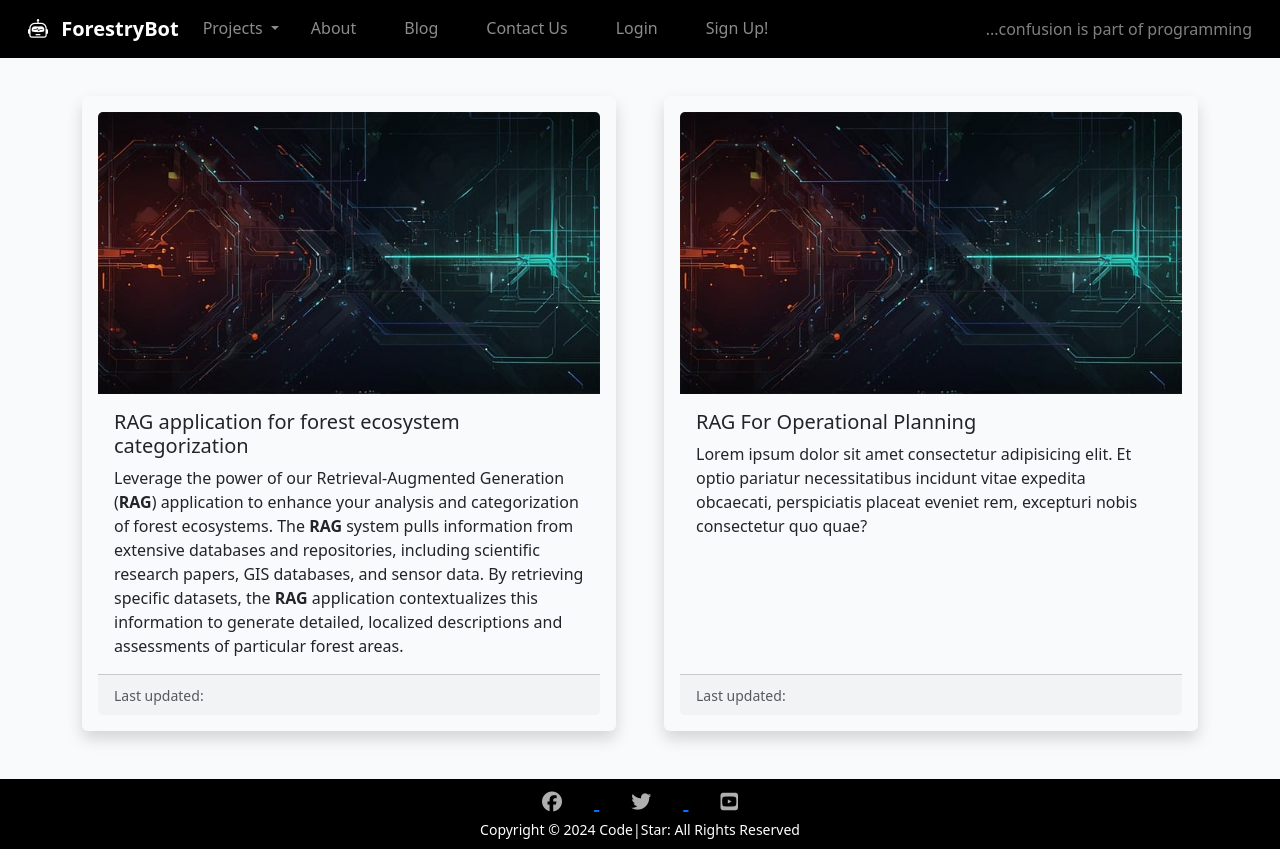
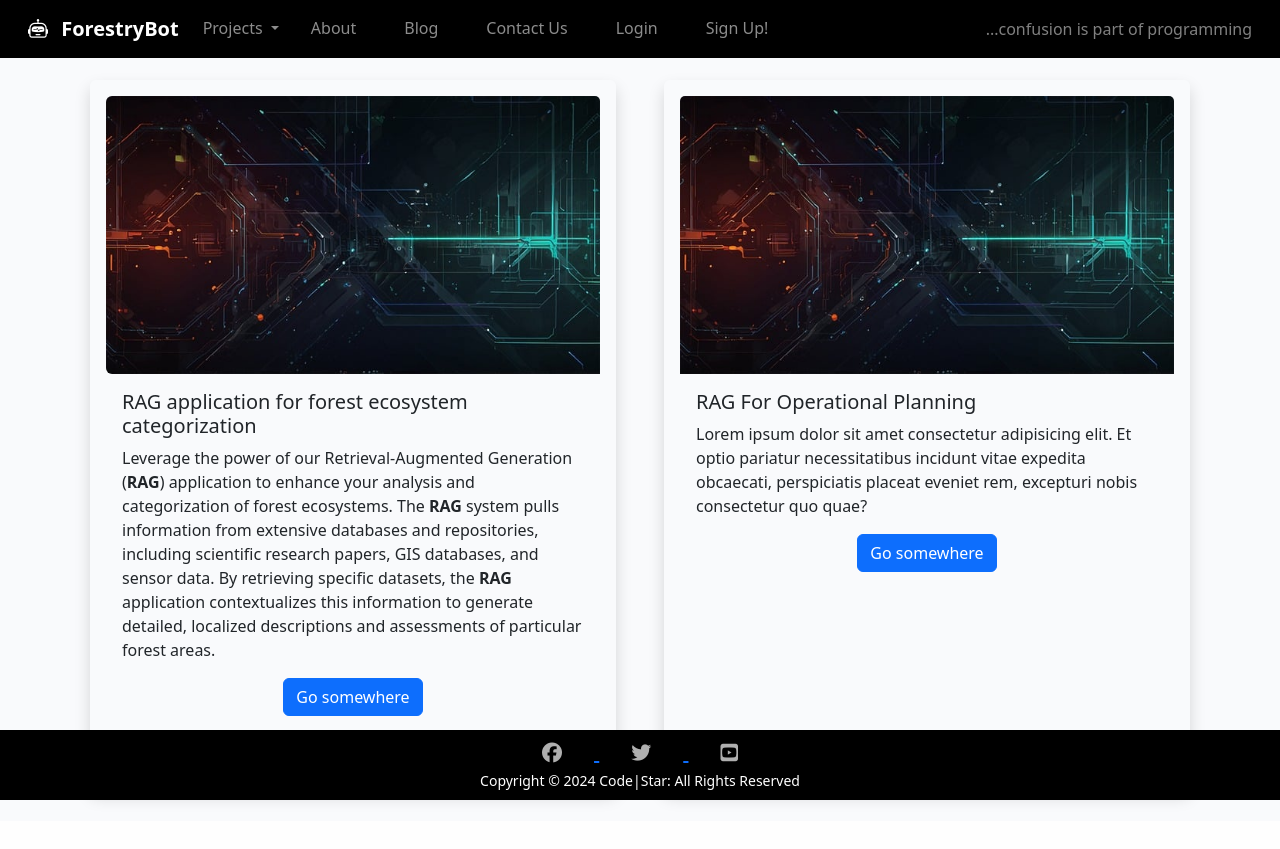
Before and after one commit to eneliviu/dj-fullstack-galore, a Django app: page /rag/ in a window 1280 px wide. After the commit the page ends 803 px from the top, so only its background shows below. Run offline with Django 4.2, Linux system fonts and the light colour scheme; some libraries are stand-ins or nearby versions.

Commit message:
Style rag  landing page

```diff
--- a/app_rag/templates/app_rag/index.html
+++ b/app_rag/templates/app_rag/index.html
@@ -12,44 +12,74 @@
 <section id="hero-section">
 
     <div class="container">
-        <div class="row row-cols-md-2 g-5 my-5">
+        <div class="row row-cols-1 row-cols-lg-2  g-5 my-4 p-2">
+
             <div class="col">
                 <div class="card h-100 shadow p-3">
-                    <img src="{% static 'img/ai-generated-8782744_640.jpg' %}" class="card-img-top" alt="...">
+                    <img src="{% static 'img/ai-generated-8782744_640.jpg' %}"
+                        class="card-img-top img-fluid rounded-start"
+                        alt="Background image RAG forest ecosystem categorization">
                     <div class="card-body">
                         <h5 class="card-title">RAG application for forest ecosystem categorization</h5>
                         <p class="card-text">
-                            Leverage the power of our Retrieval-Augmented Generation (<strong>RAG</strong>) application to enhance your
-                            analysis and categorization of forest ecosystems.
-                            The <strong>RAG</strong> system pulls information from extensive databases and repositories, including
-                            scientific research papers, GIS databases, and sensor data.
-                            By retrieving specific datasets, the <strong>RAG</strong> application contextualizes this information to generate detailed,
-                            localized descriptions and assessments of particular forest areas.
+                            Leverage the power of our Retrieval-Augmented Generation (<strong>RAG</strong>) application
+                            to enhance your analysis and categorization of forest ecosystems. The <strong>RAG</strong>
+                            system pulls information from extensive databases and repositories, including scientific
+                            research
+                            papers, GIS databases, and sensor data. By retrieving specific datasets, the
+                            <strong>RAG</strong>
+                            application contextualizes this information to generate detailed, localized descriptions and
+                            assessments of particular forest areas.
                         </p>
+                        <div class="text-center">
+                            <a href="#" class="btn btn-primary">
+                                Go somewhere
+                            </a>
+                        </div>
                     </div>
                     <div class="card-footer">
-                        <small class="text-body-secondary">Last updated:</small>
+                        <small class="text-body-secondary">
+                            Last updated:
+                            <script>
+                                document.write(new Date().toLocaleDateString())
+                            </script>
+                        </small>
                     </div>
                 </div>
             </div>
+
+
             <div class="col">
                 <div class="card h-100 shadow p-3">
-                    <img src="{% static 'img/ai-generated-8782744_640.jpg' %}" class="card-img-top" alt="...">
+                    <img src="{% static 'img/ai-generated-8782744_640.jpg' %}" class="card-img-top"
+                        alt="Background image RAG forest operations">
                     <div class="card-body">
                         <h5 class="card-title text-capitalize">RAG for Operational Planning</h5>
                         <p class="card-text">Lorem ipsum dolor sit amet consectetur adipisicing elit. Et optio pariatur
                             necessitatibus incidunt vitae expedita obcaecati, perspiciatis placeat eveniet rem,
                             excepturi
-                            nobis consectetur quo quae?</p>
+                            nobis consectetur quo quae?
+                        </p>
+                        <div class="text-center">
+                            <a href="#" class="btn btn-primary">
+                                Go somewhere
+                            </a>
+                        </div>
                     </div>
                     <div class="card-footer">
-                        <small class="text-body-secondary">Last updated:</small>
+                        <small class="text-body-secondary">
+                            Last updated:
+                            <script>
+                                document.write(new Date().toLocaleDateString())
+                            </script>
+                        </small>
                     </div>
                 </div>
             </div>
 
+        </div>
 
-        </div>
+    </div>
 
 
 
--- a/static/css/styles.css
+++ b/static/css/styles.css
@@ -182,3 +182,10 @@
     background-color: rgb(5, 43, 39) !important;
     color: white !important;
 }
+
+.card {
+    transition: all 0.3s;
+}
+.card:hover {
+    scale: 1.05;
+}
--- a/templates/base.html
+++ b/templates/base.html
@@ -146,7 +146,7 @@
     </main>
 
     <!-- Footer -->
-    <footer class="footer mt-auto py-2 bg-black">
+    <footer class="footer mt-auto py-2 bg-black fixed-bottom">
         <div class="container">
             <div class=" fs-5 social-icons text-center p-0 m-0">
                 <a href="https://www.facebook.com/" target="_blank" rel="noopener"
```
Also changed, not shown: db.sqlite3.
